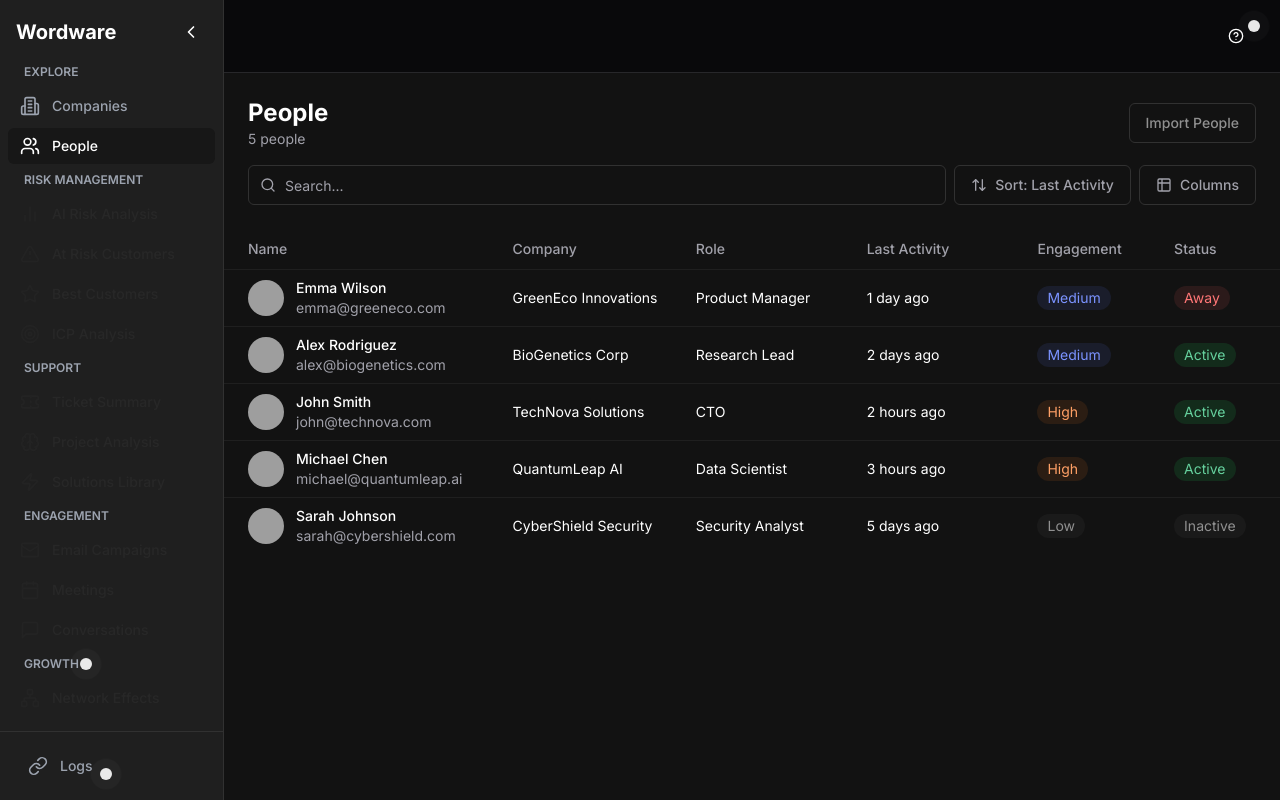
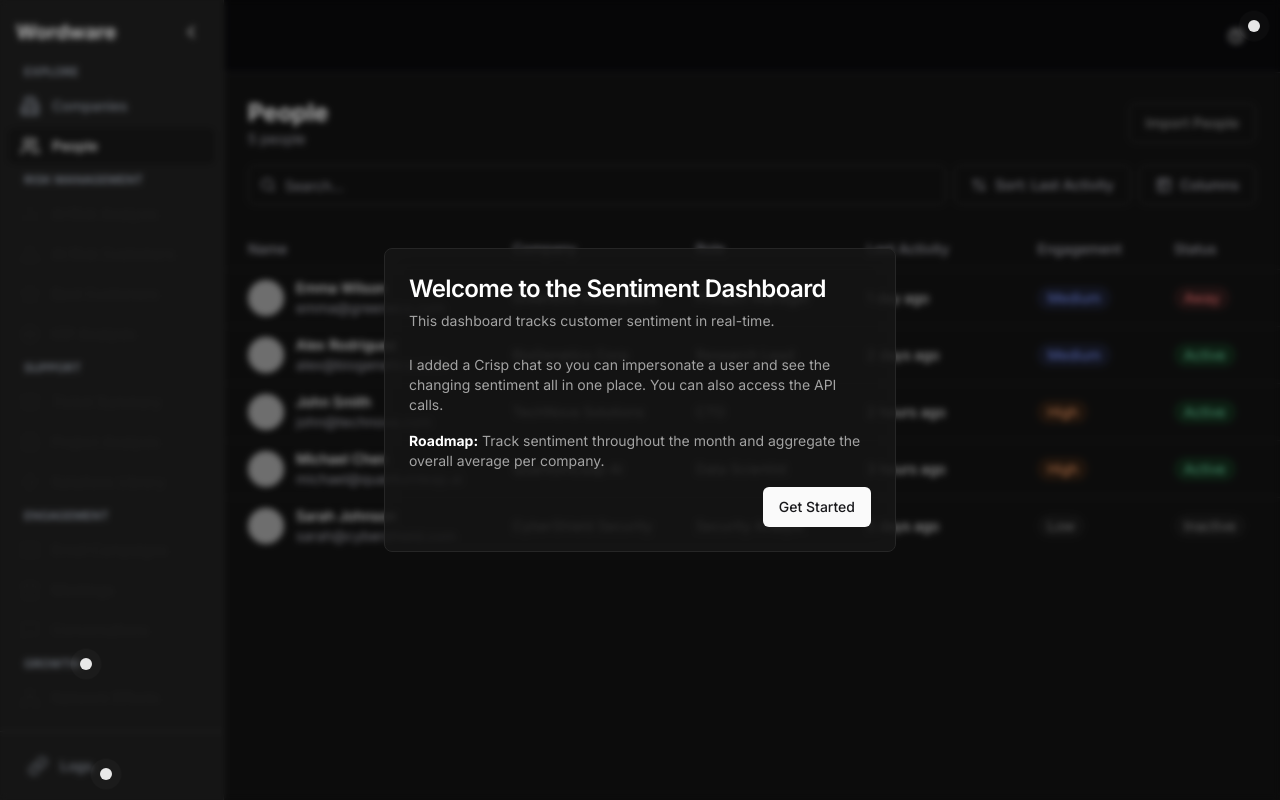
Before and after one commit to renantrendt/wordware-demo, a Next.js app: page /people in a window 1280 px wide. Built offline with nearby package versions, Linux system fonts and the light colour scheme; grey boxes are pictures that could not be loaded.

Commit message:
welcome message

```diff
--- a/components/product-tour.tsx
+++ b/components/product-tour.tsx
@@ -9,6 +9,8 @@ import {
   TooltipProvider,
   TooltipTrigger,
 } from "@/components/ui/tooltip"
+import { Button } from "@/components/ui/button"
+import { Card, CardContent, CardDescription, CardHeader, CardTitle } from "@/components/ui/card"
 
 interface BeaconProps {
   position: 'logs' | 'crisp' | 'restart'
@@ -60,8 +62,42 @@ function Beacon({ position, onClick, className }: BeaconProps) {
   )
 }
 
+function WelcomeModal({ onClose }: { onClose: () => void }) {
+  return (
+    <div className="fixed inset-0 z-50 bg-black/30" style={{ backdropFilter: 'blur(3px)' }}>
+      <div className="fixed left-[50%] top-[50%] z-50 grid w-full max-w-lg translate-x-[-50%] translate-y-[-50%] gap-4">
+        <Card className="border-neutral-800 bg-neutral-900/80 backdrop-blur-md text-white">
+          <CardHeader>
+            <CardTitle>Welcome to the Sentiment Dashboard</CardTitle>
+            <CardDescription className="text-neutral-400">
+              This dashboard tracks customer sentiment in real-time.
+            </CardDescription>
+          </CardHeader>
+          <CardContent>
+          <p className="mb-4 text-sm text-neutral-400">
+          I added a Crisp chat so you can impersonate a user and see the changing sentiment all in one place. You can also access the API calls.
+            </p>
+            <p className="mb-4 text-sm text-neutral-400">
+              <strong className="text-white">Roadmap:</strong> Track sentiment throughout the month and aggregate the overall average per company.
+            </p>
+            <div className="flex justify-end">
+              <Button
+                onClick={onClose}
+                variant="default"
+              >
+                Get Started
+              </Button>
+            </div>
+          </CardContent>
+        </Card>
+      </div>
+    </div>
+  )
+}
+
 export function ProductTour() {
   const router = useRouter()
+  const [showWelcomeModal, setShowWelcomeModal] = useState(true)
   const [visibleBeacons, setVisibleBeacons] = useState<BeaconProps['position'][]>(['logs', 'crisp', 'restart'])
 
   const handleBeaconClick = (position: BeaconProps['position']) => {
@@ -85,6 +121,7 @@ export function ProductTour() {
 
   return (
     <>
+      {showWelcomeModal && <WelcomeModal onClose={() => setShowWelcomeModal(false)} />}
       {visibleBeacons.map(position => (
         <Beacon
           key={position}
```
